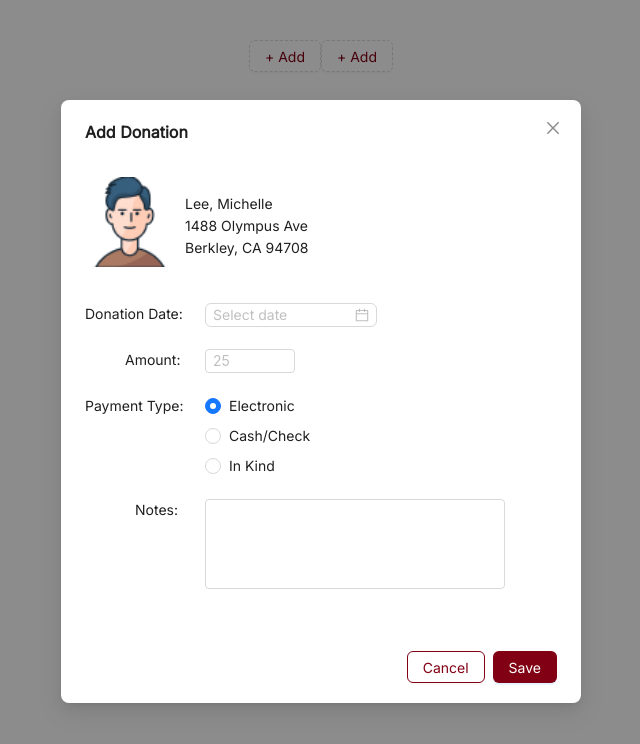
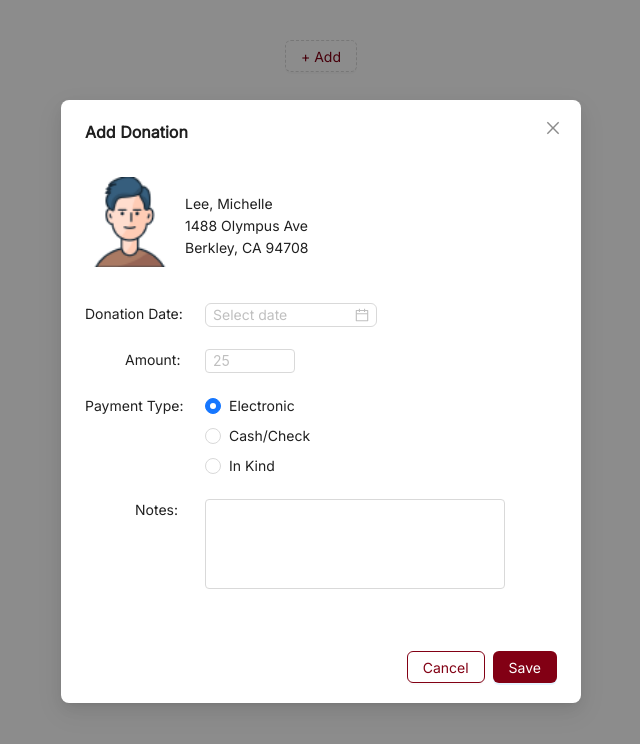
Before and after one commit to alazarzewdu/add-donation-modal, a React (Vite) app: page / in a window 1280 px wide. Both pictures are taken after a click on the button "+ Add". Shown: the top 744 px of the page, without its empty margins (319-959 px from the left). Built offline with nearby package versions, Linux system fonts and the light colour scheme.

Commit message:
fixed cancel button bug

```diff
--- a/src/App.tsx
+++ b/src/App.tsx
@@ -53,6 +53,7 @@ const onChange: DatePickerProps['onChange'] = (date, dateString) =>
 
       open={isModalOpen}
       onOk={handleOk}
+      onCancel={handleCancel}
       okButtonProps={{ className: 'custom-ok-button' }}
       cancelButtonProps={{ className: 'custom-cancel-button' }}
       okText="Save"
--- a/src/main.tsx
+++ b/src/main.tsx
@@ -6,6 +6,6 @@ import './index.css'
 ReactDOM.createRoot(document.getElementById('root') as HTMLElement).render(
   <React.StrictMode>
     <App />
-    <App />
+    {/* <App /> */}
   </React.StrictMode>,
 )
```
